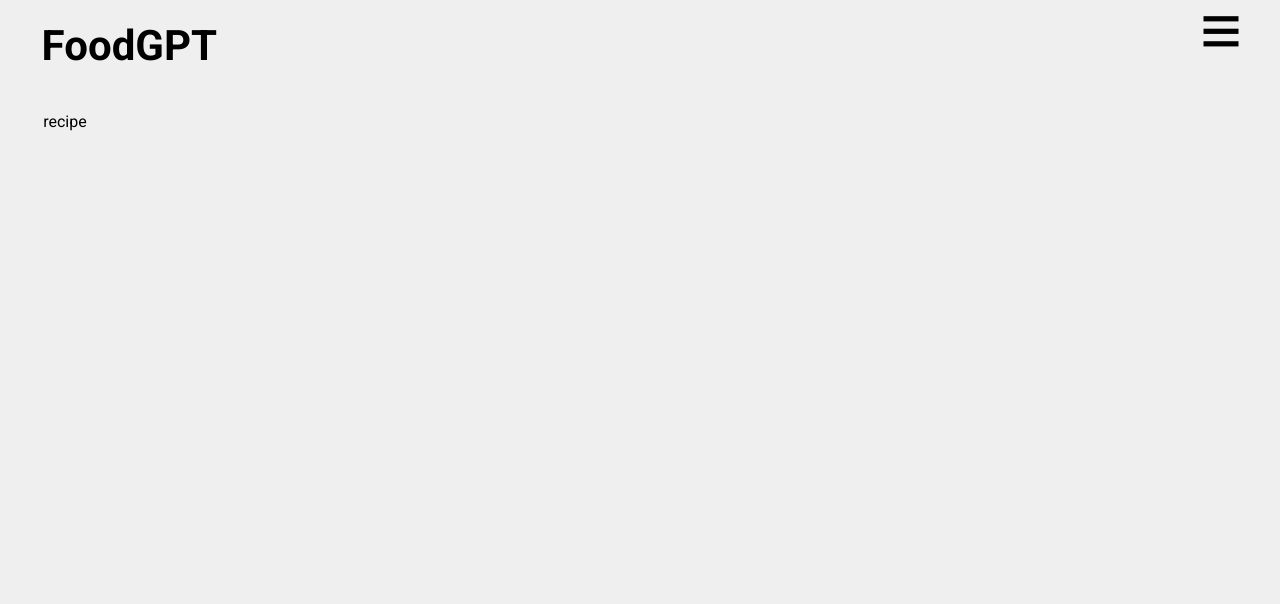
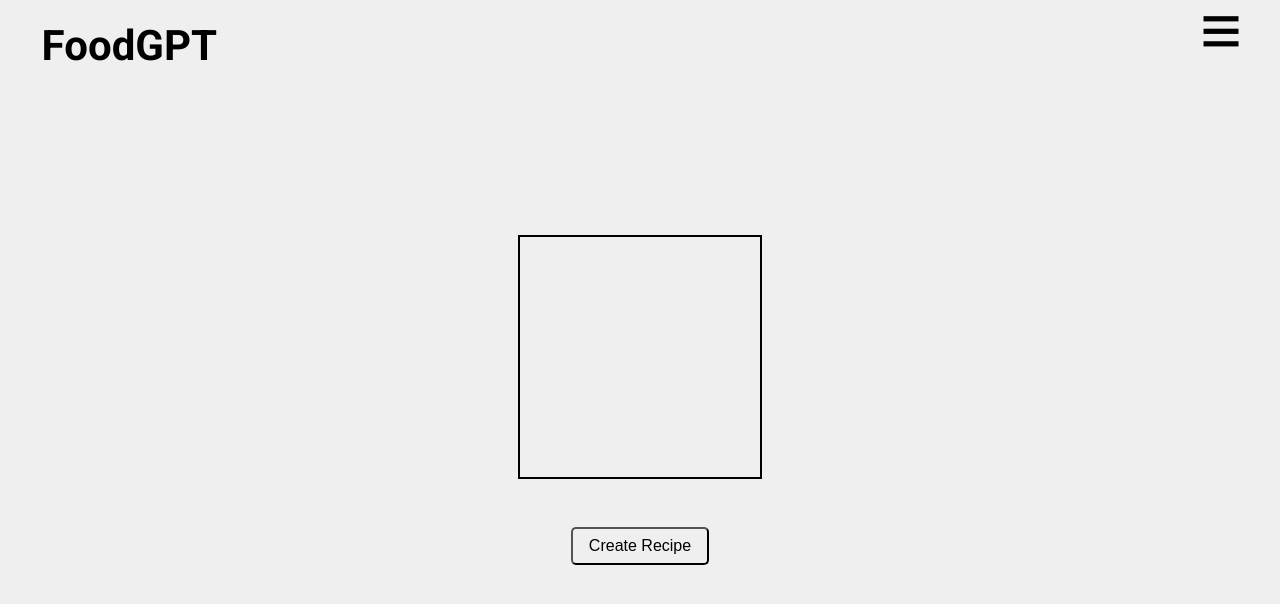
Before and after one commit to hurjan/mat-gpt, a React (Vite) app: page /recipe in a window 1280 px wide. Shown: the top 604 px of the page. Built offline with nearby package versions, Linux system fonts and the light colour scheme.

Commit message:
create recipe

```diff
--- /dev/null
+++ b/src/components/pages/Recipe.css
@@ -0,0 +1,23 @@
+/* Recipe.css */
+
+.recipe-container {
+  position: absolute;
+  top: 50%;
+  left: 50%;
+  transform: translate(-50%, -50%);
+  text-align: center;
+}
+
+.square {
+  width: 15rem;
+  height: 15rem;
+  border: 2px solid black;
+  margin: 0 auto;
+}
+
+.create-button {
+  margin-top: 3rem;
+  padding: 0.5rem 1rem;
+  font-size: 1rem;
+  border-radius: 5px;
+}
--- a/src/components/pages/Recipe.jsx
+++ b/src/components/pages/Recipe.jsx
@@ -1,6 +1,12 @@
+import './Recipe.css';
+
 function Recipe() {
     return (
-<p>recipe</p>    )
+        <div className="recipe-container">
+        <div className="square"></div>
+        <button className="create-button">Create Recipe</button>
+      </div>
+  )
 }
 
 export default Recipe
```
